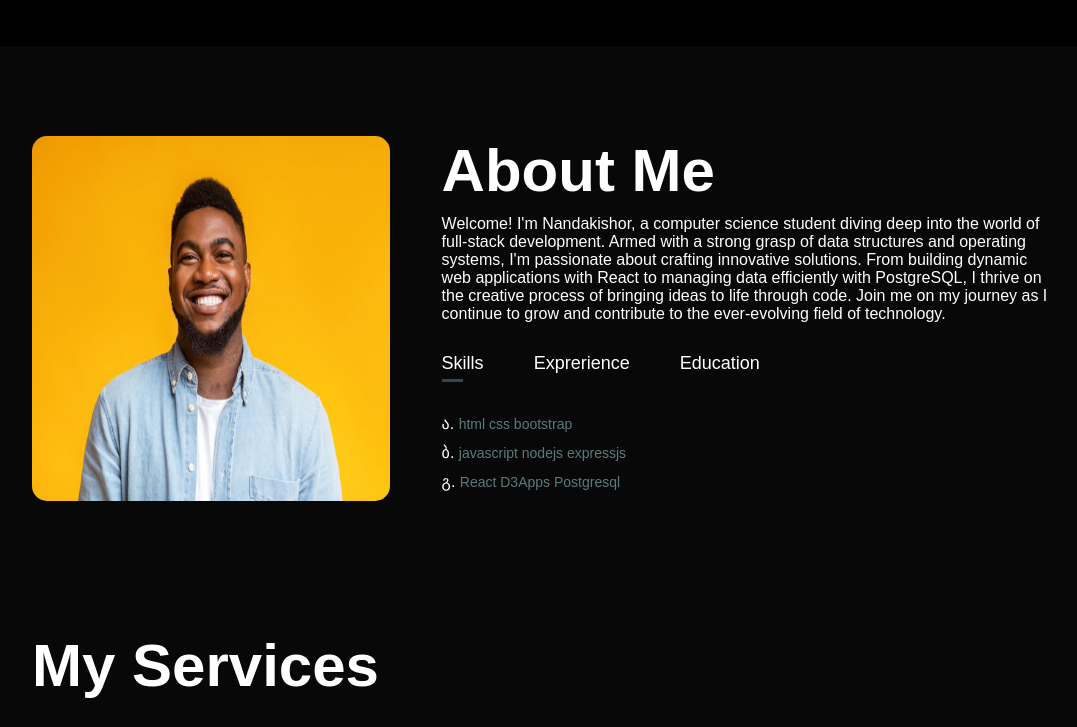
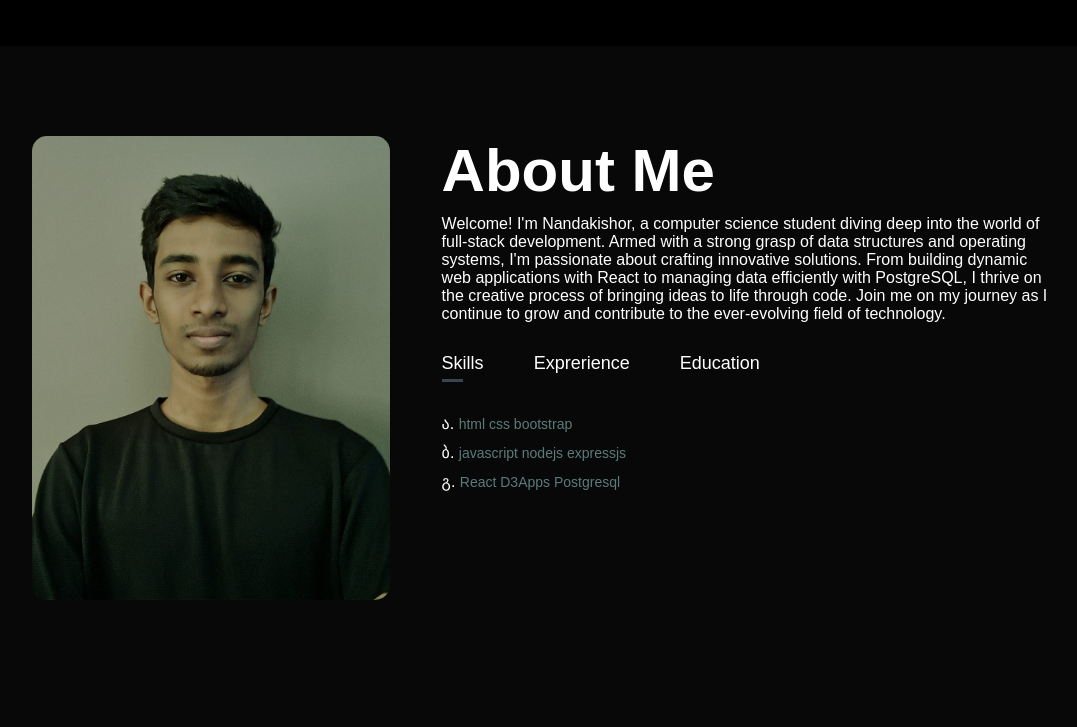
Before and after one commit to SilentCodeSage/PersonalWebsite, a plain HTML site: page index.html in a window 1280 px wide. Shown: the part 754-1481 px from the top of the page, without its empty margins (96-1173 px from the left). Drawn offline with Linux system fonts and the light colour scheme.

Commit message:
Update index.html

```diff
--- a/index.html
+++ b/index.html
@@ -36,7 +36,7 @@
         <div class="container">
             <div class="row">
                 <div class="about-col1">
-                    <img src="./aboutme.jpg" alt="">
+                    <img src="./nandu.jpg" alt="">
                 </div>
                 <div class="about-col2">
                     <h1 class="sub-title">About Me</h1>
```
